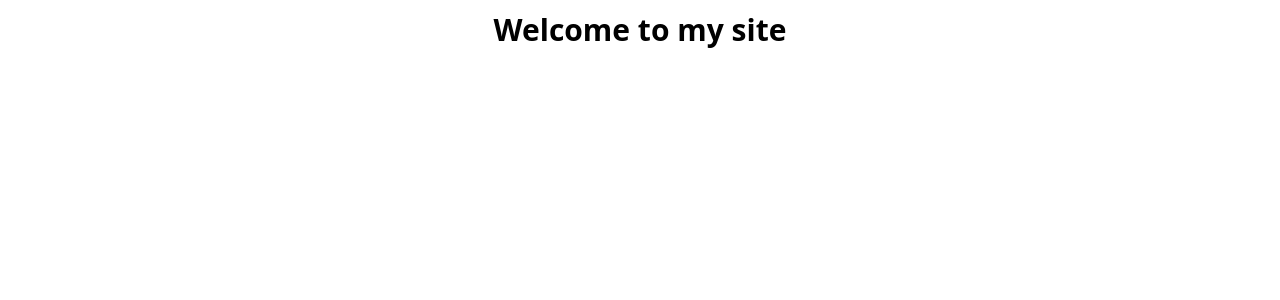
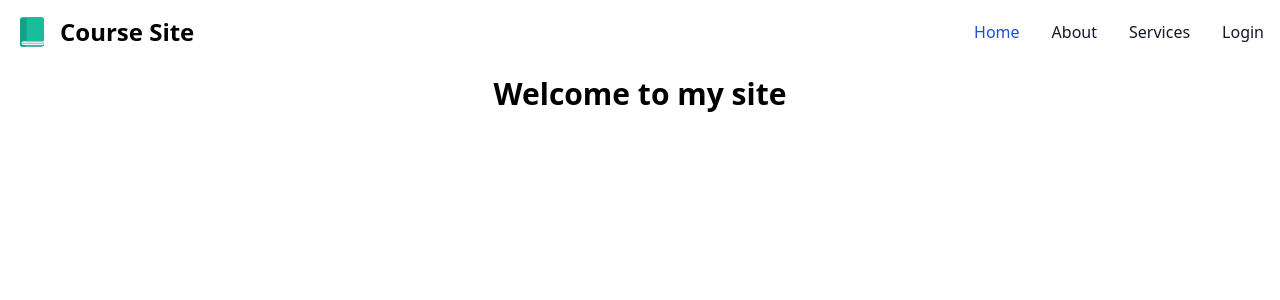
Before and after one commit to Gopal-Khadka/Django-Course-Platform, a Django app: page / in a window 1280 px wide. Shown: the top 300 px of the page. Run offline with Django 5.2, Linux system fonts and the light colour scheme; data that the repository does not hold is empty; some libraries are stand-ins or nearby versions.

Commit message:
Add login logout view and separate js from base file

```diff
--- a/src/core/urls.py
+++ b/src/core/urls.py
@@ -12,6 +12,8 @@ from . import views
 
 urlpatterns = [
     path("", views.home, name="home"),
+    path("login/", views.login_logout_view, name="login"),
+    path("logout/", views.login_logout_view, name="logout"),
     path("hx/login/", email_token_login_view, name="login_form"),
     path("hx/logout/", logout_btn_hx_view, name="logout_btn"),
     path(
--- a/src/core/views.py
+++ b/src/core/views.py
@@ -15,3 +15,8 @@ def home(request, *args, **kwargs):
     """
     template_name = "home.html"
     return render(request, template_name)
+
+
+def login_logout_view(request):
+
+    return render(request, "auth/login-logout.html")
--- a/src/templates/admin/base_site.html
+++ b/src/templates/admin/base_site.html
@@ -8,5 +8,5 @@ rel="shortcut icon"
 href="{% static 'images/admin-favicon.svg' %}"
 type="image/x-icon"
 />
-{% include 'base/js.html'%}
+{% include 'base/cld-js.html'%}
 {% endblock extrahead%}
--- a/src/templates/base.html
+++ b/src/templates/base.html
@@ -1,8 +1,7 @@
 {% load static %}
 {% load static tailwind_tags %}
-{% load django_htmx %}
 <!DOCTYPE html>
-<html lang="en">
+<html lang="en" class="dark">
   <head>
     <meta charset="UTF-8" />
     <meta name="viewport" content="width=device-width, initial-scale=1.0" />
@@ -13,19 +12,14 @@
       type="image/x-icon"
     />
     {% tailwind_css %}
-    {% comment %} <link href="{% static 'flowbite/flowbite.min.css' %}" rel="stylesheet" /> {% endcomment %}
-    <!-- Django + HTMX configurations -->
-    <script src="{% static 'htmx/htmx.min.js' %}"></script>
-    {% django_htmx_script %}
-
 
     {% block extrahead %}
     {% endblock extrahead %}
+    {% include "base/js.html" %}
   </head>
   <body hx-headers='{"X-CSRFToken":"{{csrf_token}}"}'>
     {%block content%}
     {%endblock content%}
-    <!-- Flowbite JS File-->
-    <script src="{% static 'flowbite/flowbite.min.js' %}"></script>
+
   </body>
 </html>
--- a/src/templates/base/js.html
+++ b/src/templates/base/js.html
@@ -1,36 +1,11 @@
 {% load static %}
-<link
-  rel="stylesheet"
-  href="{% static 'cloudinary/cld-video-player.min.css' %}"
-/>
-<script src="{% static 'cloudinary/cld-video-player.min.js' %}"></script>
+{% load django_htmx %}
+<!--  Alpine JS File-->
 
-<!-- for embedding the cloudinary video player -->
-<script defer>
-  function renderVideoElement(videoPlayerElement) {
-    const currentVideoId = videoPlayerElement.getAttribute("id");
-    const videoPlayerId =
-      `${currentVideoId}` + "-gops-" + Math.random().toString(36).substr(2, 9);
-    videoPlayerElement.setAttribute("id", videoPlayerId);
-    const cloudName = videoPlayerElement.dataset.cloudName;
-    const videoUrl = videoPlayerElement.dataset.videoUrl;
-    if (cloudName && videoUrl) {
-      const cld = cloudinary.videoPlayer(videoPlayerId, {
-        cloudName: cloudName,
-        controls: true,
-      });
-      cld.source(videoUrl);
-    }
-  }
 
-  function renderAllVideos() {
-    const videoPlayerClassName = "gops-video";
-    const videoPlayerElements =
-      document.getElementsByClassName(videoPlayerClassName);
-    for (let el of videoPlayerElements) {
-      renderVideoElement(el);
-    }
-  }
+<!--  HTMX JS File-->
+{% django_htmx_script %} <!-- Django + HTMX configurations -->
+<script src="{% static 'htmx/htmx.min.js' %}"></script>
 
-  document.addEventListener("DOMContentLoaded", renderAllVideos);
-</script>
+<!-- Flowbite JS File-->
+<script src="{% static 'flowbite/flowbite.min.js' %}" defer></script>
--- /dev/null
+++ b/src/templates/base/navbar.html
@@ -0,0 +1,91 @@
+{% load static %}
+<nav class="bg-white border-gray-200 dark:bg-gray-900">
+  <div
+    class="max-w-screen-xl flex flex-wrap items-center justify-between mx-auto p-4"
+  >
+    <a
+      href="/"
+      class="flex items-center space-x-3 rtl:space-x-reverse"
+    >
+      <img
+        src="{% static 'images/favicon.svg' %}"
+        class="h-8"
+        alt="Logo"
+      />
+      <span
+        class="self-center text-2xl font-semibold whitespace-nowrap dark:text-white"
+        >Course Site</span
+      >
+    </a>
+    <button
+      data-collapse-toggle="navbar-default"
+      type="button"
+      class="inline-flex items-center p-2 w-10 h-10 justify-center text-sm text-gray-500 rounded-lg md:hidden hover:bg-gray-100 focus:outline-none focus:ring-2 focus:ring-gray-200 dark:text-gray-400 dark:hover:bg-gray-700 dark:focus:ring-gray-600"
+      aria-controls="navbar-default"
+      aria-expanded="false"
+    >
+      <span class="sr-only">Open main menu</span>
+      <svg
+        class="w-5 h-5"
+        aria-hidden="true"
+        xmlns="http://www.w3.org/2000/svg"
+        fill="none"
+        viewBox="0 0 17 14"
+      >
+        <path
+          stroke="currentColor"
+          stroke-linecap="round"
+          stroke-linejoin="round"
+          stroke-width="2"
+          d="M1 1h15M1 7h15M1 13h15"
+        />
+      </svg>
+    </button>
+    <div class="hidden w-full md:block md:w-auto" id="navbar-default">
+      <ul
+        class="font-medium flex flex-col p-4 md:p-0 mt-4 border border-gray-100 rounded-lg bg-gray-50 md:flex-row md:space-x-8 rtl:space-x-reverse md:mt-0 md:border-0 md:bg-white dark:bg-gray-800 md:dark:bg-gray-900 dark:border-gray-700"
+      >
+        <li>
+          <a
+            href="#"
+            class="block py-2 px-3 text-white bg-blue-700 rounded md:bg-transparent md:text-blue-700 md:p-0 dark:text-white md:dark:text-blue-500"
+            aria-current="page"
+            >Home</a
+          >
+        </li>
+        <li>
+          <a
+            href="#"
+            class="block py-2 px-3 text-gray-900 rounded hover:bg-gray-100 md:hover:bg-transparent md:border-0 md:hover:text-blue-700 md:p-0 dark:text-white md:dark:hover:text-blue-500 dark:hover:bg-gray-700 dark:hover:text-white md:dark:hover:bg-transparent"
+            >About</a
+          >
+        </li>
+        <li>
+          <a
+            href="#"
+            class="block py-2 px-3 text-gray-900 rounded hover:bg-gray-100 md:hover:bg-transparent md:border-0 md:hover:text-blue-700 md:p-0 dark:text-white md:dark:hover:text-blue-500 dark:hover:bg-gray-700 dark:hover:text-white md:dark:hover:bg-transparent"
+            >Services</a
+          >
+        </li>
+        {% if request.session.email_id %}
+            <li>
+            <a
+              href="/logout/"
+              class="block py-2 px-3 text-gray-900 rounded hover:bg-gray-100 md:hover:bg-transparent md:border-0 md:hover:text-blue-700 md:p-0 dark:text-white md:dark:hover:text-blue-500 dark:hover:bg-gray-700 dark:hover:text-white md:dark:hover:bg-transparent"
+              >Logout</a
+            >
+          </li>
+        {% else %}
+            <li>
+            <a
+                href="/login/"
+                class="block py-2 px-3 text-gray-900 rounded hover:bg-gray-100 md:hover:bg-transparent md:border-0 md:hover:text-blue-700 md:p-0 dark:text-white md:dark:hover:text-blue-500 dark:hover:bg-gray-700 dark:hover:text-white md:dark:hover:bg-transparent"
+                >Login</a
+            >
+            </li>
+        {% endif %}
+
+      </ul>
+    </div>
+  </div>
+</nav>
--- a/src/templates/courses/lesson.html
+++ b/src/templates/courses/lesson.html
@@ -2,7 +2,7 @@
 
 <!-- Add cloudinary css and js for video player -->
 {% block extrahead %}
-{% include 'base/js.html'%}
+{% include 'base/cld-js.html'%}
 {% endblock extrahead %}
 
 {%block title%}
--- a/src/templates/emails/hx/email-form.html
+++ b/src/templates/emails/hx/email-form.html
@@ -1,5 +1,5 @@
 {% if show_form %}
-    <h1 class="my-3 text-center font-bold text-lg">Email Form</h1>
+    <h1 class="my-3 text-center font-bold text-lg" hx>Email Form</h1>
     {% if message %}
         <p class="text-lg text-center">{{message}}</p>
     {% else %}
--- a/src/templates/home.html
+++ b/src/templates/home.html
@@ -1,9 +1,11 @@
-{% extends 'base.html'%} {%block title%} Home Page {%endblock title%}
+{% extends 'base.html'%}
+{%block title%} Home Page {%endblock title%}
 {%block content%}
+    {% include "base/navbar.html" %}
    <div class="text-center">
     <h1 class="my-3 font-bold text-3xl">Welcome to my site</h1>
 
-    <div hx-get="hx/login/" hx-trigger="load">
+    <div hx-get="/hx/login/" hx-trigger="load">
     <!-- This will be replaced by login form -->
     </div>
 {%endblock content%}
```
Also changed, not shown: src/templates/auth/login-logout.html (added, +12 -0 lines), src/templates/base/cld-js.html (added, +36 -0 lines).
